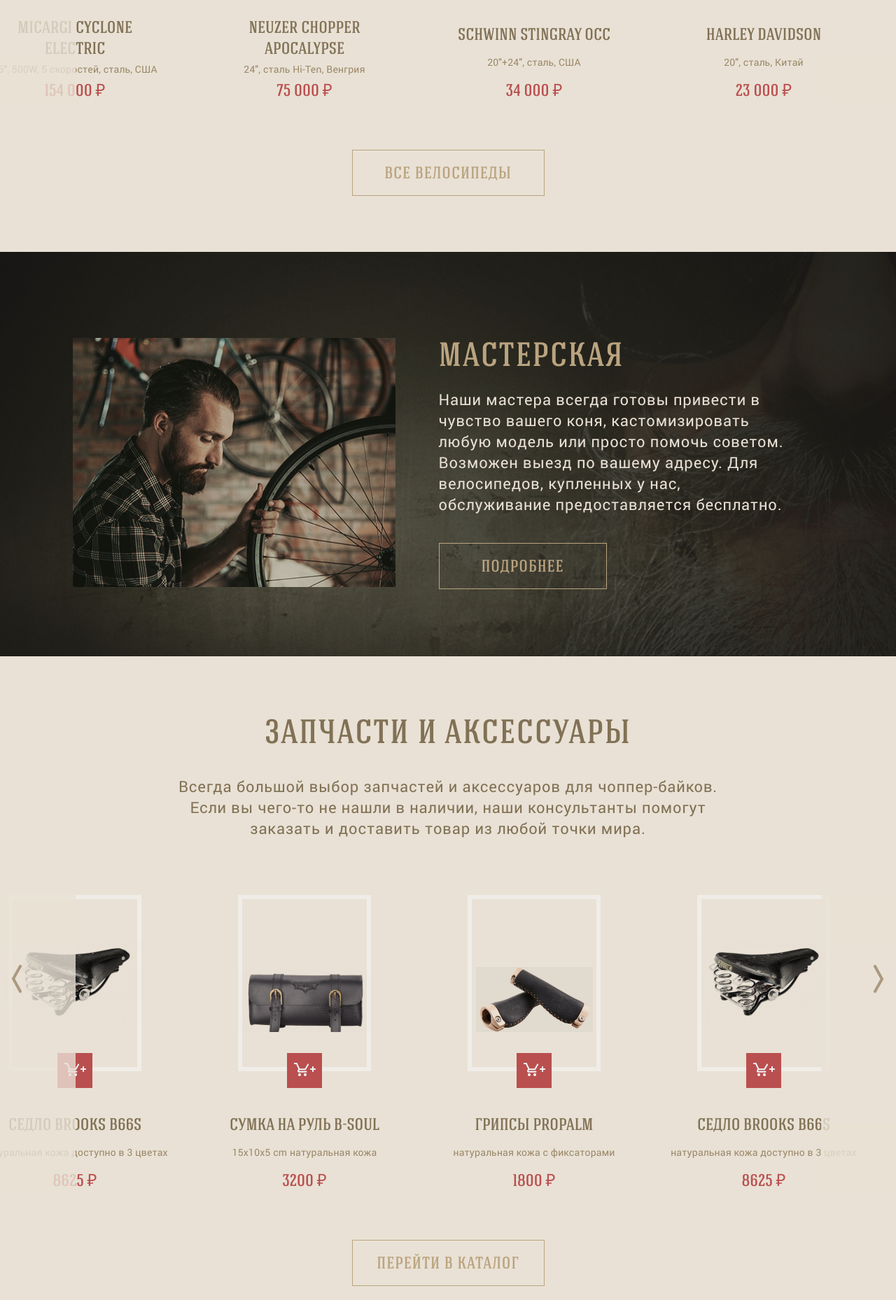
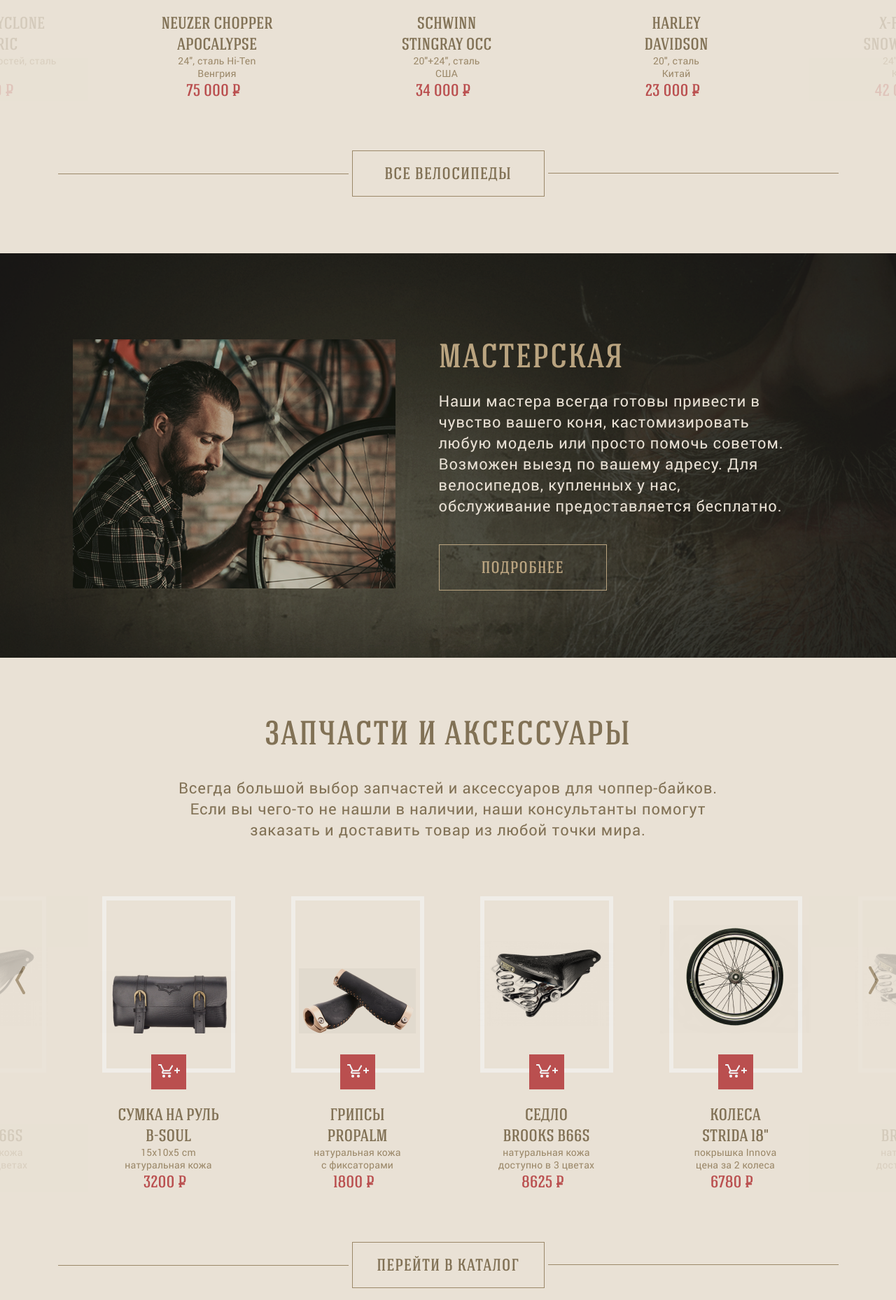
Before and after one commit to MihailRozhnovskiy/Bike-shop, a website: page source/index.html in a window 1280 px wide. Shown: the part 1442-3300 px from the top of the page at 70% size. Drawn offline with nearby package versions, Linux system fonts and the light colour scheme; files that its build step writes are made by us from their sources.

Commit message:
Добавляет правки на главной странице

```diff
--- a/source/index.html
+++ b/source/index.html
@@ -62,8 +62,8 @@
               <a class="btn-add-to-cart" href="#">Добавить в корзину</a>
             </div>
             <span class="name">Micargi cyclone electric</span>
-            <span class="description">26", 500W, 5 скоростей, сталь, США</span>
-            <span class="price">154 000 &#8381;</span>
+            <span class="description">26", 500W, 5 скоростей, сталь<br> США</span>
+            <span class="price">154 000 Р<span class="dash">&#8212;</span></span>
           </div>
           <div class="slide">
             <div class="img-border">
@@ -71,35 +71,35 @@
               <a class="btn-add-to-cart" href="#">Добавить в корзину</a>
             </div>
             <span class="name">Neuzer chopper apocalypse</span>
-            <span class="description">24", сталь Hi-Ten, Венгрия</span>
-            <span class="price">75 000 &#8381;</span>
+            <span class="description">24", сталь Hi-Ten<br> Венгрия</span>
+            <span class="price">75 000 Р<span class="dash">&#8212;</span></span>
           </div>
           <div class="slide">
             <div class="img-border">
               <img src="img/bikes/bike_3.png" alt="bike" width="262" height="128">
               <a class="btn-add-to-cart" href="#">Добавить в корзину</a>
             </div>
-            <span class="name">Schwinn stingray occ</span>
-            <span class="description">20"+24", сталь, США</span>
-            <span class="price">34 000 &#8381;</span>
+            <span class="name">Schwinn<br> stingray occ</span>
+            <span class="description">20"+24", сталь<br> США</span>
+            <span class="price">34 000 Р<span class="dash">&#8212;</span></span>
           </div>
           <div class="slide">
             <div class="img-border">
               <img src="img/bikes/bike_4.png" alt="bike" width="266" height="166">
               <a class="btn-add-to-cart" href="#">Добавить в корзину</a>
             </div>
-            <span class="name">Harley Davidson</span>
-            <span class="description">20", сталь, Китай</span>
-            <span class="price">23 000 &#8381;</span>
+            <span class="name">Harley<br> Davidson</span>
+            <span class="description">20", сталь<br> Китай</span>
+            <span class="price">23 000 Р<span class="dash">&#8212;</span></span>
           </div>
           <div class="slide">
             <div class="img-border">
               <img src="img/bikes/bike_5.png" alt="bike" width="286" height="178">
               <a class="btn-add-to-cart" href="#">Добавить в корзину</a>
             </div>
-            <span class="name">X-front snowmobile</span>
-            <span class="description">24", сталь, Китай</span>
-            <span class="price">42 000 &#8381;</span>
+            <span class="name">X-front<br> snowmobile</span>
+            <span class="description">24", сталь<br> Китай</span>
+            <span class="price">42 000 Р<span class="dash">&#8212;</span></span>
           </div>
           <div class="slide">
             <div class="img-border">
@@ -107,8 +107,8 @@
               <a class="btn-add-to-cart" href="#">Добавить в корзину</a>
             </div>
             <span class="name">2fast4you chopper</span>
-            <span class="description">24", сталь, Венгрия</span>
-            <span class="price">38 000 &#8381;</span>
+            <span class="description">24", сталь<br> Венгрия</span>
+            <span class="price">38 000 Р<span class="dash">&#8212;</span></span>
           </div>
           <div class="slide">
             <div class="img-border">
@@ -116,8 +116,8 @@
               <a class="btn-add-to-cart" href="#">Добавить в корзину</a>
             </div>
             <span class="name">schwinn stingray occ</span>
-            <span class="description">20"+24", сталь, США</span>
-            <span class="price">34 000 &#8381;</span>
+            <span class="description">20"+24", сталь<br> США</span>
+            <span class="price">34 000 Р<span class="dash">&#8212;</span></span>
           </div>
           <div class="slide">
             <div class="img-border">
@@ -125,8 +125,8 @@
               <a class="btn-add-to-cart" href="#">Добавить в корзину</a>
             </div>
             <span class="name">harley davidson</span>
-            <span class="description">20", сталь, Китай</span>
-            <span class="price">23 000 &#8381;</span>
+            <span class="description">20", сталь<br> Китай</span>
+            <span class="price">23 000 Р<span class="dash">&#8212;</span></span>
           </div>
           <div class="slide">
             <div class="img-border">
@@ -134,16 +134,17 @@
               <a class="btn-add-to-cart" href="#">Добавить в корзину</a>
             </div>
             <span class="name">micargi cyclone electric</span>
-            <span class="description">26", 500W, 5 скоростей, сталь, США</span>
-            <span class="price">154 000 &#8381;</span>
+            <span class="description">26", 500W, 5 скоростей, сталь<br> США</span>
+            <span class="price">154 000 Р<span class="dash">&#8212;</span></span>
           </div>
           <div class="container-next">
             <a class="slider-button-next" href="#"></a>
           </div>
       </div>
     </div>
-
+    <hr class="line-left">
     <a class="bikes__btn" href="catalogue.html">Все велосипеды</a>
+    <hr class="line-right">
   </div>
 </div>
 
@@ -176,61 +177,63 @@
               <img src="img/accessories/acc_4.png" alt="accessory" width="197" height="143">
               <a class="btn-add-to-cart" href="#">Добавить в корзину</a>
             </div>
-            <span class="name">Седло Brooks B66S</span>
-            <span class="description">натуральная кожа доступно в 3 цветах</span>
-            <span class="price">8625 &#8381;</span>
+            <span class="name">Седло<br> Brooks B66S</span>
+            <span class="description">натуральная кожа<br> доступно в 3 цветах</span>
+            <span class="price">8625 Р<span class="dash">&#8212;</span></span>
           </div>
           <div class="slide">
             <div class="img-border">
               <img src="img/accessories/acc_2.png" alt="accessory" width="196" height="89">
               <a class="btn-add-to-cart" href="#">Добавить в корзину</a>
             </div>
-            <span class="name">Сумка на руль B-soul</span>
-            <span class="description">15x10x5 cm натуральная кожа</span>
-            <span class="price">3200 &#8381;</span>
+            <span class="name">Сумка на руль<br> B-soul</span>
+            <span class="description">15x10x5 cm<br> натуральная кожа</span>
+            <span class="price">3200 Р<span class="dash">&#8212;</span></span>
           </div>
           <div class="slide">
             <div class="img-border">
               <img src="img/accessories/acc_3.png" alt="accessory" width="167" height="93">
               <a class="btn-add-to-cart" href="#">Добавить в корзину</a>
             </div>
-            <span class="name">Грипсы Propalm</span>
-            <span class="description">натуральная кожа с фиксаторами</span>
-            <span class="price">1800 &#8381;</span>
+            <span class="name">Грипсы<br> Propalm</span>
+            <span class="description">натуральная кожа<br> с фиксаторами</span>
+            <span class="price">1800 Р<span class="dash">&#8212;</span></span>
           </div>
           <div class="slide">
             <div class="img-border">
               <img src="img/accessories/acc_4.png" alt="accessory" width="197" height="143">
               <a class="btn-add-to-cart" href="#">Добавить в корзину</a>
             </div>
-            <span class="name">Седло Brooks B66S</span>
-            <span class="description">натуральная кожа доступно в 3 цветах</span>
-            <span class="price">8625 &#8381;</span>
+            <span class="name">Седло<br> Brooks B66S</span>
+            <span class="description">натуральная кожа<br> доступно в 3 цветах</span>
+            <span class="price">8625 Р<span class="dash">&#8212;</span></span>
           </div>
           <div class="slide">
             <div class="img-border">
               <img src="img/accessories/acc_5.png" alt="accessory" width="215" height="155">
               <a class="btn-add-to-cart" href="#">Добавить в корзину</a>
             </div>
-            <span class="name">Колеса Strida 18"</span>
-            <span class="description">покрышка Innova цена за 2 колеса</span>
-            <span class="price">6780 &#8381;</span>
+            <span class="name">Колеса<br> Strida 18"</span>
+            <span class="description">покрышка Innova<br> цена за 2 колеса</span>
+            <span class="price">6780 Р<span class="dash">&#8212;</span></span>
           </div>
           <div class="slide">
             <div class="img-border">
               <img src="img/accessories/acc_4.png" alt="accessory" width="197" height="143">
               <a class="btn-add-to-cart" href="#">Добавить в корзину</a>
             </div>
-            <span class="name">Седло Brooks B66S</span>
-            <span class="description">натуральная кожа доступно в 3 цветах</span>
-            <span class="price">8625 &#8381;</span>
+            <span class="name">Седло<br> Brooks B66S</span>
+            <span class="description">натуральная кожа<br> доступно в 3 цветах</span>
+            <span class="price">8625 Р<span class="dash">&#8212;</span></span>
           </div>
           <div class="container-next">
             <a class="slider-button-next" href="#"></a>
           </div>
         </div>
     </div>
+    <hr class="line-left">
     <a class="accessories__btn" href="card.html">Перейти в каталог</a>
+    <hr class="line-right">
   </div>
 </div>
 
--- a/source/sass/card.scss
+++ b/source/sass/card.scss
@@ -52,6 +52,7 @@
       background-color: #e9e1d5;
       margin-right: 60px;
       //border: 1px solid red;
+
 
       .card-product-img-border {
         display: flex;
@@ -170,6 +171,13 @@
         text-transform: uppercase;
         color: #ba4f4f;
         margin-bottom: 18px;
+      }
+      .dash {
+        font-weight: bolder;
+        color: #ba4f4f;
+        position: relative;
+        left: -32px;
+        top: 10px;
       }
       p {
         @extend %zero_padd_marg;
@@ -298,6 +306,11 @@
     margin-bottom: 80px;
   }
 @import "slider";
+  .slide {
+    width: 270px;
+    margin-right: 0;
+    transform: translateX(-130px);
+  }
 }
 
 .card-footer {
--- a/source/sass/catalogue.scss
+++ b/source/sass/catalogue.scss
@@ -258,6 +258,13 @@
         .bike-price {
           color: #ba4f4f;
         }
+        .dash {
+          font-weight: bolder;
+          color: #ba4f4f;
+          position: relative;
+          left: -16px;
+          top: 4px;
+        }
 
         .bike-description {
           @extend %zero_padd_marg;
--- a/source/sass/slider.scss
+++ b/source/sass/slider.scss
@@ -10,7 +10,7 @@
 
 .container-prev,
 .container-next {
-  width: 142px;
+  width: 160px;
   height: 423px;
   position: absolute;
   background-color: #e9e1d5;
@@ -19,7 +19,7 @@
 }
 
 .container-next {
-  left: 1207px;
+  left: 1190px;
 }
 
 .slider-button-prev,
@@ -34,12 +34,12 @@
 }
 
 .slider-button-prev {
-  left: 50px;
+  left: 55px;
   background-position: -15px -154px;
 }
 
 .slider-button-next {
-  left: 75px;
+  left: 85px;
   background-position: -68px -154px;
 }
 
@@ -52,6 +52,7 @@
   height: 423px;
   margin-right: 45px;
   background-color: #e9e1d5;
+  transform: translateX(-125px);
 }
 .name,
 .price {
@@ -67,9 +68,18 @@
   color: #ba4f4f;
 }
 
+.dash {
+  font-weight: bolder;
+  color: #ba4f4f;
+  position: relative;
+  left: -12px;
+  top: 4px;
+}
+
 .description {
   @extend %zero_padd_marg;
   font-family: "RobotoRegular", sans-serif;
+  width: 232px;
   font-size: 14px;
   line-height: 18px;
   text-align: center;
--- a/source/sass/style.scss
+++ b/source/sass/style.scss
@@ -104,7 +104,6 @@
 .bikes,
 .accessories {
   padding: 80px 0;
-
   .bikes__content,
   .accessories__content {
     display: flex;
@@ -142,7 +141,6 @@
     letter-spacing: 0.04em;
     color: #817155;
   }
-
   .accessories__text-block p {
     width: 800px;
   }
@@ -151,18 +149,40 @@
       @import "slider";
       margin-bottom: 70px;
   }
-
+  .accessories__slider .slide {
+    width: 270px;
+    margin-right: 0;
+    transform: translateX(-130px);
+  }
+  .line-left,
+  .line-right {
+    @extend %zero_padd_marg;
+    height: 0;
+    border: none;
+    width: 415px;
+    border-top: 1px solid #9b8869;
+    position: relative;
+  }
+  .line-left {
+    right: 350px;
+    top: 34px;
+  }
+  .line-right {
+    left: 350px;
+    bottom: 34px;
+  }
   .bikes__btn,
   .accessories__btn {
     @extend %buttons;
     width: 275px;
+    border-color: #9b8869;
+    color: #817155;
   }
 }
 
 .service {
   background: url("../img/back.png") no-repeat center;
   background-size: cover;
-
   .service__container {
     display: flex;
     justify-content: flex-end;
@@ -172,7 +192,6 @@
     background: url("../img/rectangle_4.png") no-repeat 0 123px;
     background-size: auto auto;
   }
-
   .service__text-block {
     @extend %zero_padd_marg;
     width: 500px;
```
Also changed, not shown: source/card.html (+7 -7 lines), source/catalogue.html (+12 -12 lines), build/card.html, build/catalogue.html, build/css/style.min.css, build/index.html, 1 other file.
